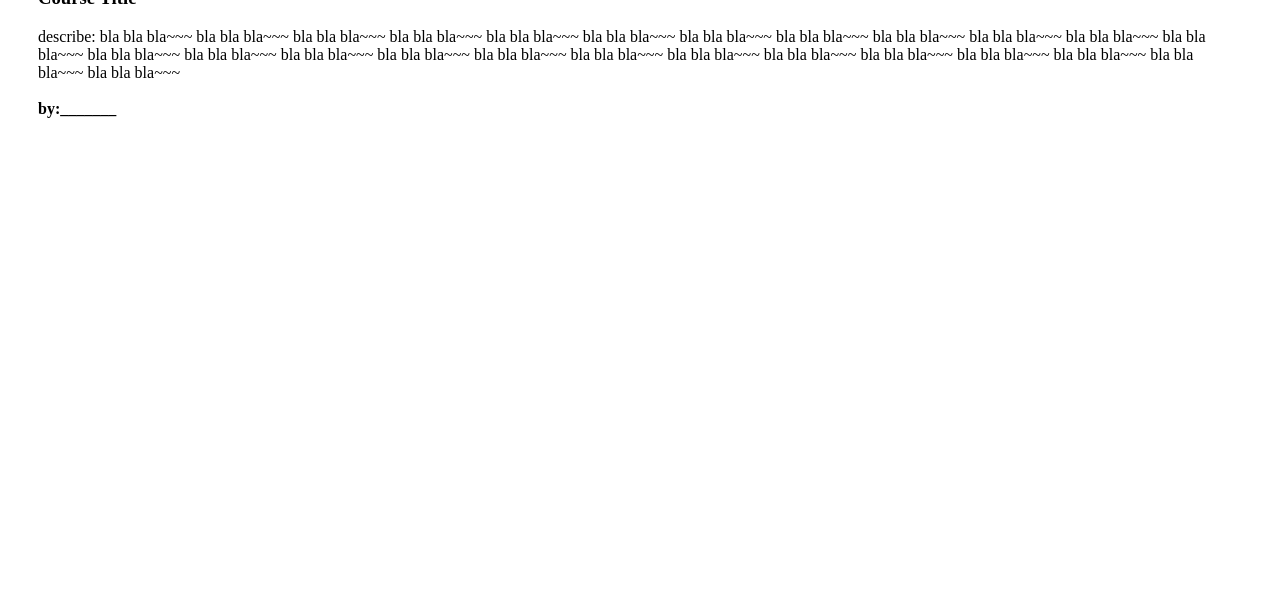
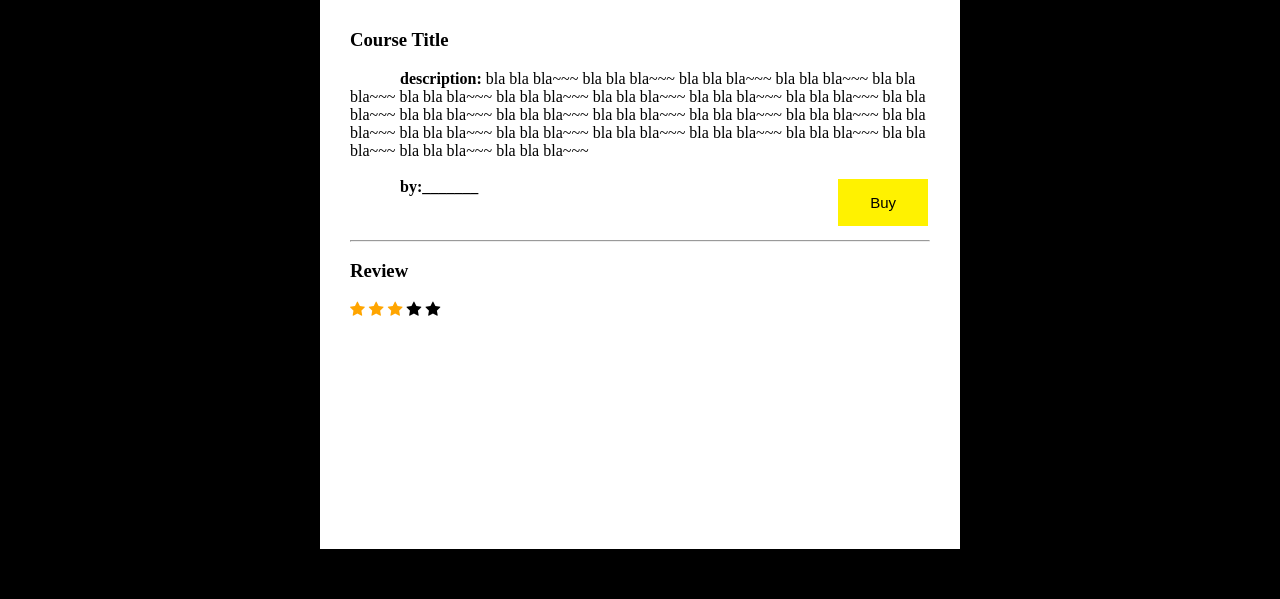
Before and after one commit to petenrp/LEARNSOMETHING, a PHP site: page /notPurchasedCourse.php in a window 1280 px wide. Shown: the part 201-800 px from the top of the page. Run offline with PHP 8.4, Linux system fonts and the light colour scheme.

Commit message:
notPurchasedCourse page

```diff
--- a/PurchasedCourse.php
+++ b/PurchasedCourse.php
@@ -9,7 +9,7 @@
   frameborder="0"></iframe>
         <div style="margin: 30px 30px">
             <h3>Course Title</h3>
-            <div class="indent50">describe: bla bla bla~~~ bla bla bla~~~ bla bla bla~~~ bla bla bla~~~ bla bla bla~~~ bla bla bla~~~ bla bla bla~~~ bla bla bla~~~ bla bla bla~~~ bla bla bla~~~ bla bla bla~~~ bla bla bla~~~ bla bla bla~~~ bla bla bla~~~ bla bla bla~~~ bla bla bla~~~ bla bla bla~~~ bla bla bla~~~ bla bla bla~~~ bla bla bla~~~ bla bla bla~~~ bla bla bla~~~ bla bla bla~~~ bla bla bla~~~ bla bla bla~~~</div>
+            <div class="indent50"> <b>description:</b> bla bla bla~~~ bla bla bla~~~ bla bla bla~~~ bla bla bla~~~ bla bla bla~~~ bla bla bla~~~ bla bla bla~~~ bla bla bla~~~ bla bla bla~~~ bla bla bla~~~ bla bla bla~~~ bla bla bla~~~ bla bla bla~~~ bla bla bla~~~ bla bla bla~~~ bla bla bla~~~ bla bla bla~~~ bla bla bla~~~ bla bla bla~~~ bla bla bla~~~ bla bla bla~~~ bla bla bla~~~ bla bla bla~~~ bla bla bla~~~ bla bla bla~~~</div>
             <br>
             <div class="indent50"><b>by:_______</b></div>
 
--- a/notPurchasedCourse.php
+++ b/notPurchasedCourse.php
@@ -1,6 +1,12 @@
 <html >
 <head>
     <link rel="stylesheet" href="notPurchasedCourse_style.css">
+    <link rel="stylesheet" href="https://cdnjs.cloudflare.com/ajax/libs/font-awesome/4.7.0/css/font-awesome.min.css">
+    <style>
+        .checked {
+            color: orange;
+        }
+    </style>
 </head>
 <body>
     <div class="mainPage">
@@ -9,11 +15,21 @@
   frameborder="0"></iframe>
         <div style="margin: 30px 30px">
             <h3>Course Title</h3>
-            <div class="indent50">describe: bla bla bla~~~ bla bla bla~~~ bla bla bla~~~ bla bla bla~~~ bla bla bla~~~ bla bla bla~~~ bla bla bla~~~ bla bla bla~~~ bla bla bla~~~ bla bla bla~~~ bla bla bla~~~ bla bla bla~~~ bla bla bla~~~ bla bla bla~~~ bla bla bla~~~ bla bla bla~~~ bla bla bla~~~ bla bla bla~~~ bla bla bla~~~ bla bla bla~~~ bla bla bla~~~ bla bla bla~~~ bla bla bla~~~ bla bla bla~~~ bla bla bla~~~</div>
+            <div class="indent50"><b>description:</b> bla bla bla~~~ bla bla bla~~~ bla bla bla~~~ bla bla bla~~~ bla bla bla~~~ bla bla bla~~~ bla bla bla~~~ bla bla bla~~~ bla bla bla~~~ bla bla bla~~~ bla bla bla~~~ bla bla bla~~~ bla bla bla~~~ bla bla bla~~~ bla bla bla~~~ bla bla bla~~~ bla bla bla~~~ bla bla bla~~~ bla bla bla~~~ bla bla bla~~~ bla bla bla~~~ bla bla bla~~~ bla bla bla~~~ bla bla bla~~~ bla bla bla~~~</div>
             <br>
-            <div class="indent50"><b>by:_______</b></div>
+            <div class="indent50"><b>by:_______</b>
+            <button class="button" style="float: right">Buy</button>
+            </div>
+            <!-- <button class="button" style="float: right">Buy</button> -->
+            <br><br>
+            <hr>
 
-
+            <h3 >Review</h3>
+            <span class="fa fa-star checked"></span>
+            <span class="fa fa-star checked"></span>
+            <span class="fa fa-star checked"></span>
+            <span class="fa fa-star"></span>
+            <span class="fa fa-star"></span>
         </div>
     </body>
 </div>
--- a/notPurchasedCourse_style.css
+++ b/notPurchasedCourse_style.css
@@ -0,0 +1,25 @@
+body{
+    margin: 50px 25%;
+    background-color: white;
+}
+
+html{
+    background-color: black
+   }
+
+.indent50{
+    text-indent: 50px;
+}
+
+.button {
+    background-color: #FFF200;
+    border: none;
+    color: black;
+    padding: 15px 32px;
+    text-align: center;
+    text-decoration: none;
+    display: inline-block;
+    margin: 1px 2px;
+    cursor: pointer;
+    font-size: 15px;
+}
```
